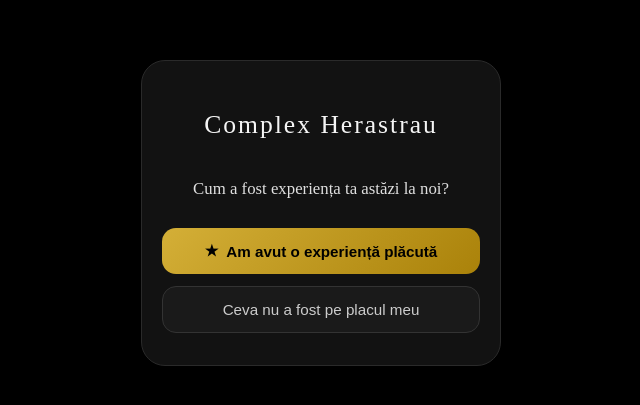
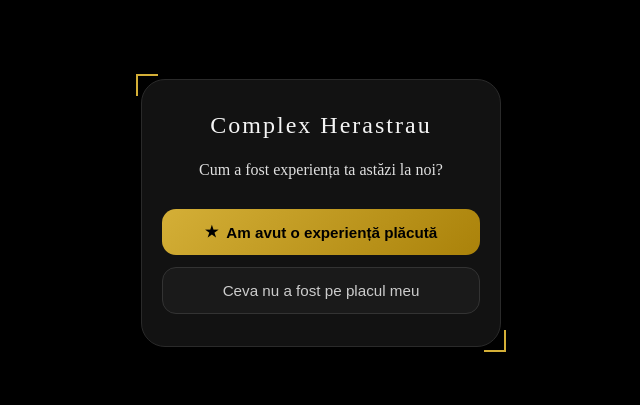
Before and after one commit to Dimiregele/ScanVogue, a Next.js app: page / in a window 1280 px wide. Shown: the part 187-592 px from the top of the page, without its empty margins (319-959 px from the left). Built offline with nearby package versions, Linux system fonts and the light colour scheme.

Commit message:
Update page.tsx

```diff
--- a/app/page.tsx
+++ b/app/page.tsx
@@ -2,9 +2,10 @@
   return (
     <main
       style={{
+        position: "relative",
         width: "100%",
-        maxWidth: "360px", // Lățime perfectă pentru telefoane
-        height: "auto", // Permite cardului să se lungească dacă fontul e mare
+        maxWidth: "360px", // Previne extinderea pe ecrane mari
+        height: "auto", // Se extinde automat pe verticală dacă textul/fontul e mai mare
         padding: "32px 20px",
         borderRadius: "24px",
         backgroundColor: "#121212",
@@ -14,16 +15,41 @@
         flexDirection: "column",
         alignItems: "center",
         textAlign: "center",
-        boxShadow: "0 10px 30px rgba(0, 0, 0, 0.5)",
+        boxShadow: "0 10px 30px rgba(0, 0, 0, 0.8)",
       }}
     >
+      {/* Colțurile aurii decorative (dacă le folosești) */}
+      <div
+        style={{
+          position: "absolute",
+          top: "-6px",
+          left: "-6px",
+          width: "20px",
+          height: "20px",
+          borderTop: "2px solid #d4af37",
+          borderLeft: "2px solid #d4af37",
+        }}
+      />
+      <div
+        style={{
+          position: "absolute",
+          bottom: "-6px",
+          right: "-6px",
+          width: "20px",
+          height: "20px",
+          borderBottom: "2px solid #d4af37",
+          borderRight: "2px solid #d4af37",
+        }}
+      />
+
       {/* Titlu Restaurant */}
       <h1
         style={{
           color: "#f5f5f5",
           fontFamily: "serif",
-          fontSize: "1.6rem",
+          fontSize: "1.5rem",
           letterSpacing: "2px",
+          marginTop: 0,
           marginBottom: "20px",
           fontWeight: "normal",
         }}
@@ -35,8 +61,9 @@
       <p
         style={{
           color: "#e0e0e0",
-          fontSize: "1.05rem",
+          fontSize: "1rem",
           lineHeight: "1.4",
+          marginTop: 0,
           marginBottom: "28px",
         }}
       >
```
